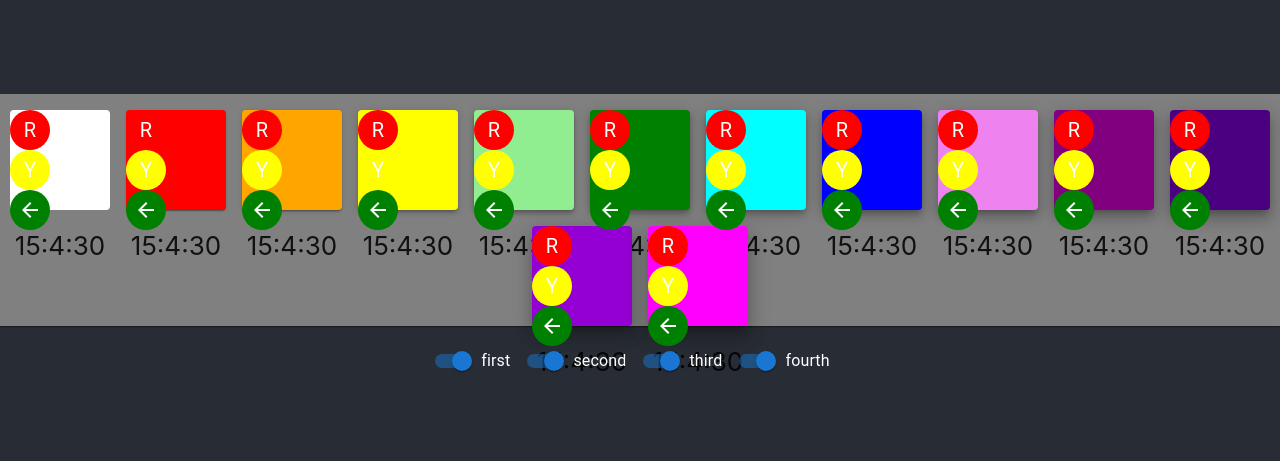
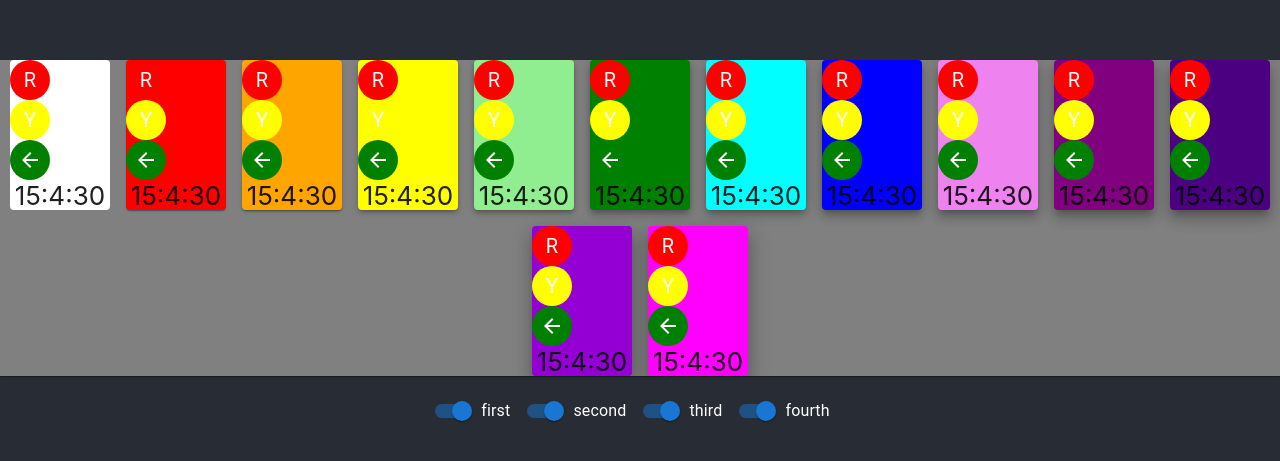
Before and after one commit to jpmhaggerty/traffic-signal, a React (Create React App) app: page / in a window 1280 px wide. Shown: the part 155-616 px from the top of the page. Built offline with nearby package versions, Linux system fonts and the light colour scheme.

Commit message:
Updated avatar

```diff
--- a/src/App.js
+++ b/src/App.js
@@ -1,5 +1,6 @@
-import './App.css';
-import BasicSwitches from './components/BasicSwitches';
+import "./App.css";
+import React from "react";
+import BasicSwitches from "./components/BasicSwitches";
 
 function App() {
   return (
--- a/src/components/BasicSwitches.js
+++ b/src/components/BasicSwitches.js
@@ -2,7 +2,7 @@ import * as React from "react";
 import Switch from "@mui/material/Switch";
 import FormControlLabel from "@mui/material/FormControlLabel";
 import Grid from "@mui/material/Grid";
-import Card from "@mui/material/Paper";
+import Card from "@mui/material/Card";
 import Avatar from "@mui/material/Avatar";
 import { useState, useEffect } from "react";
 import ArrowBackIcon from "@mui/icons-material/ArrowBack";
@@ -57,7 +57,7 @@ export default function BasicSwitches() {
                   <Grid key={index} item>
                     <Card
                       elevation={index}
-                      sx={{ height: 100, width: 100, backgroundColor: element }}
+                      sx={{ height: 150, width: 100, backgroundColor: element }}
                     >
                       <Avatar sx={{ bgcolor: "red" }}>R</Avatar>
                       <Avatar sx={{ bgcolor: "yellow" }}>Y</Avatar>
```
